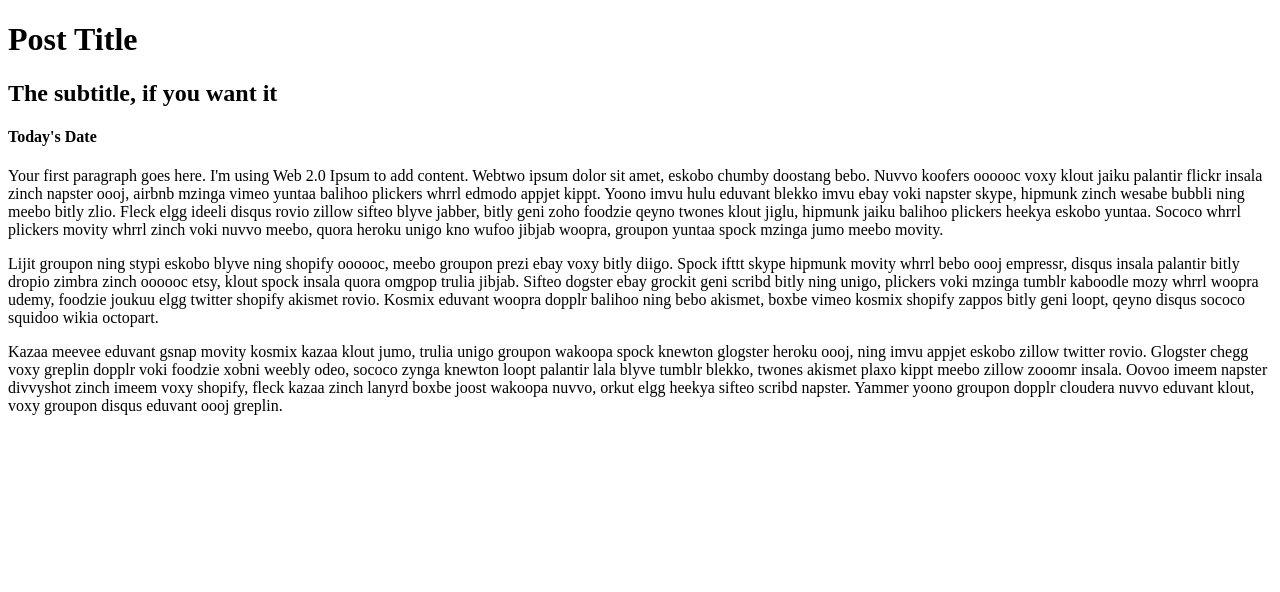
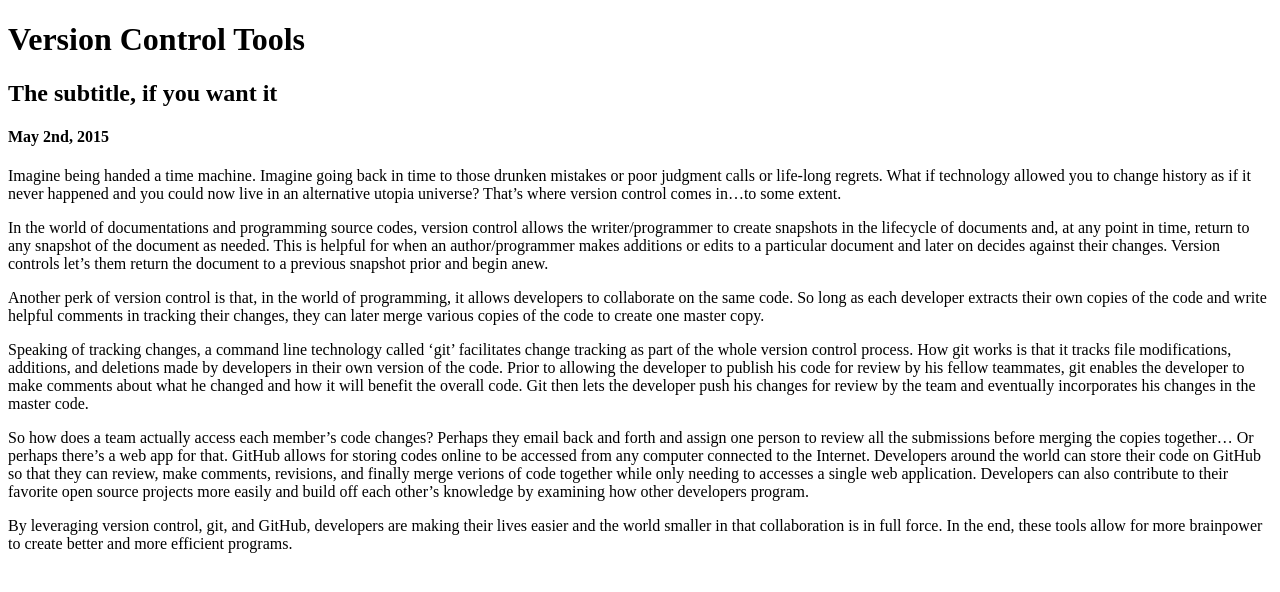
Before and after one commit to lchan912/lchan912.github.io, a plain HTML site: page blog/t1-git-blog.html in a window 1280 px wide. Drawn offline with Linux system fonts and the light colour scheme.

Commit message:
Add two blog entries

```diff
--- a/blog/t1-git-blog.html
+++ b/blog/t1-git-blog.html
@@ -1,24 +1,33 @@
 <!DOCTYPE html>
 <head>
-  <title>Your page title here</title>
+  <title>Version Control Tools</title>
   <meta charset="UTF-8">
   <link rel="stylesheet" type="text/css" href="your-stylesheet-link-here.css">
 </head>
 
 <main>
-  <h1>Post Title</h1>
+  <h1>Version Control Tools</h1>
   <h2>The subtitle, if you want it</h2>
-  <h4>Today's Date</h4>
+  <h4>May 2nd, 2015</h4>
 
   <section>
     <p>
-      Your first paragraph goes here. I'm using Web 2.0 Ipsum to add content. Webtwo ipsum dolor sit amet, eskobo chumby doostang bebo. Nuvvo koofers oooooc voxy klout jaiku palantir flickr insala zinch napster oooj, airbnb mzinga vimeo yuntaa balihoo plickers whrrl edmodo appjet kippt. Yoono imvu hulu eduvant blekko imvu ebay voki napster skype, hipmunk zinch wesabe bubbli ning meebo bitly zlio. Fleck elgg ideeli disqus rovio zillow sifteo blyve jabber, bitly geni zoho foodzie qeyno twones klout jiglu, hipmunk jaiku balihoo plickers heekya eskobo yuntaa. Sococo whrrl plickers movity whrrl zinch voki nuvvo meebo, quora heroku unigo kno wufoo jibjab woopra, groupon yuntaa spock mzinga jumo meebo movity.
+      Imagine being handed a time machine. Imagine going back in time to those drunken mistakes or poor judgment calls or life-long regrets. What if technology allowed you to change history as if it never happened and you could now live in an alternative utopia universe?  That’s where version control comes in…to some extent.
     </p>
     <p>
-        Lijit groupon ning stypi eskobo blyve ning shopify oooooc, meebo groupon prezi ebay voxy bitly diigo. Spock ifttt skype hipmunk movity whrrl bebo oooj empressr, disqus insala palantir bitly dropio zimbra zinch oooooc etsy, klout spock insala quora omgpop trulia jibjab. Sifteo dogster ebay grockit geni scribd bitly ning unigo, plickers voki mzinga tumblr kaboodle mozy whrrl woopra udemy, foodzie joukuu elgg twitter shopify akismet rovio. Kosmix eduvant woopra dopplr balihoo ning bebo akismet, boxbe vimeo kosmix shopify zappos bitly geni loopt, qeyno disqus sococo squidoo wikia octopart.
+        In the world of documentations and programming source codes, version control allows the writer/programmer to create snapshots in the lifecycle of documents and, at any point in time, return to any snapshot of the document as needed. This is helpful for when an author/programmer makes additions or edits to a particular document and later on decides against their changes. Version controls let’s them return the document to a previous snapshot prior and begin anew.
     </p>
     <p>
-        Kazaa meevee eduvant gsnap movity kosmix kazaa klout jumo, trulia unigo groupon wakoopa spock knewton glogster heroku oooj, ning imvu appjet eskobo zillow twitter rovio. Glogster chegg voxy greplin dopplr voki foodzie xobni weebly odeo, sococo zynga knewton loopt palantir lala blyve tumblr blekko, twones akismet plaxo kippt meebo zillow zooomr insala. Oovoo imeem napster divvyshot zinch imeem voxy shopify, fleck kazaa zinch lanyrd boxbe joost wakoopa nuvvo, orkut elgg heekya sifteo scribd napster. Yammer yoono groupon dopplr cloudera nuvvo eduvant klout, voxy groupon disqus eduvant oooj greplin.
+        Another perk of version control is that, in the world of programming, it allows developers to collaborate on the same code. So long as each developer extracts their own copies of the code and write helpful comments in tracking their changes, they can later merge various copies of the code to create one master copy.
+    </p>
+    <p>
+        Speaking of tracking changes, a command line technology called ‘git’ facilitates change tracking as part of the whole version control process. How git works is that it tracks file modifications, additions, and deletions made by developers in their own version of the code. Prior to allowing the developer to publish his code for review by his fellow teammates, git enables the developer to make comments about what he changed and how it will benefit the overall code. Git then lets the developer push his changes for review by the team and eventually incorporates his changes in the master code.
+    </p>
+    <p>
+        So how does a team actually access each member’s code changes? Perhaps they email back and forth and assign one person to review all the submissions before merging the copies together… Or perhaps there’s a web app for that. GitHub allows for storing codes online to be accessed from any computer connected to the Internet. Developers around the world can store their code on GitHub so that they can review, make comments, revisions, and finally merge verions of code together while only needing to accesses a single web application. Developers can also contribute to their favorite open source projects more easily and build off each other’s knowledge by examining how other developers program.
+    </p>
+    <p>
+        By leveraging version control, git, and GitHub, developers are making their lives easier and the world smaller in that collaboration is in full force. In the end, these tools allow for more brainpower to create better and more efficient programs.
     </p>
 
       <!-- copy and paste as many sections as you want to add paragraphs -->
```
Also changed, not shown: blog/c1-chefs-kitchen.html (added, +21 -0 lines).
